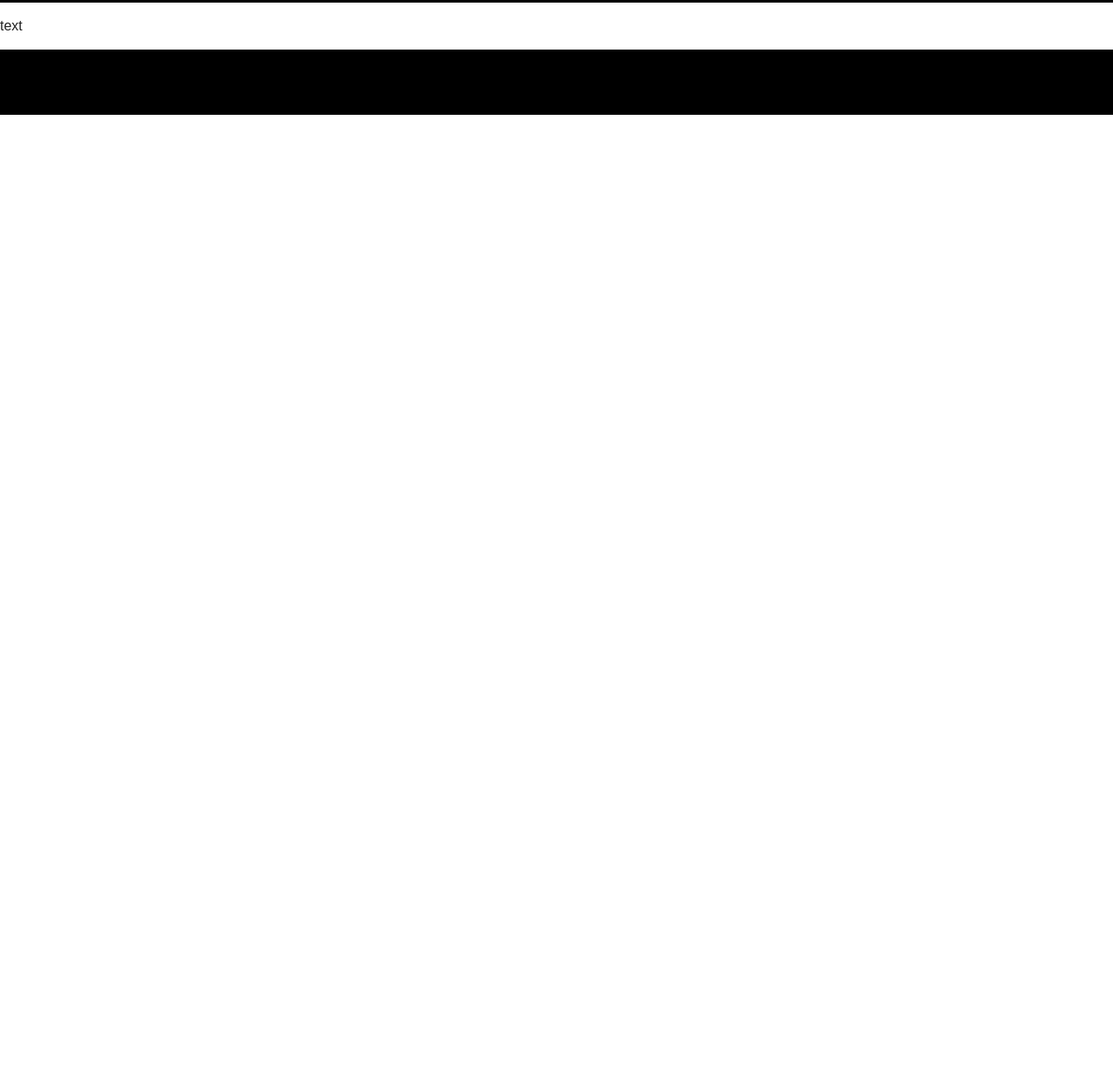
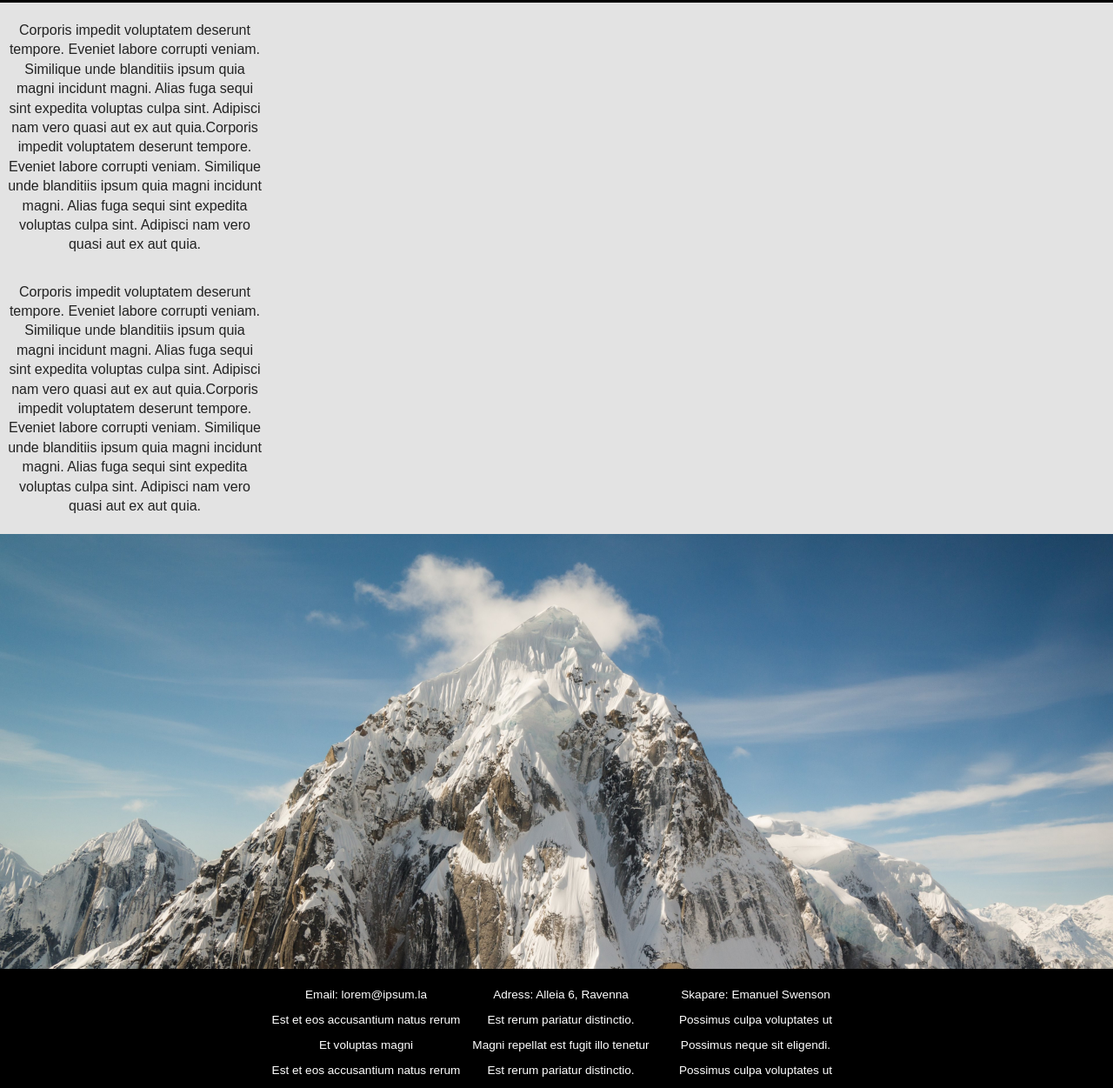
Before and after one commit to swemsen/sajt, a plain HTML site: page index.html in a window 1280 px wide. Shown: the part 72-1323 px from the top of the page at 87% size. Before the commit the page ends 800 px from the top, so only its background shows below. Drawn offline with Linux system fonts and the light colour scheme.

Commit message:
lagt till fin backgrundsbild, och lite css, måste centrer artikel på något sätt

```diff
--- a/css/main.css
+++ b/css/main.css
@@ -283,14 +283,85 @@ textarea {
 
 
 @media only screen and (min-device-width: 700px) {
+
+    .content {
+        width: 700px;
+    }
+    body {
+        font-size: 1em;
+    }
+
+
     #main-container {
         display: flex;
         flex-direction: column;
     }
+    header, main, article, section, p {
+        display: flex;
+        flex-direction: column;
+        justify-content: center;
+        align-content: center;
+    }
+
     header, footer {
         background-color: #000;
         width: 100%;
-        height: 75px;
+        min-height: 75px;
 
     }
+
+    main {
+        min-height: 500px;
+        background-color: rgb(220,220,220, 0.8) ;
+
+        display: flex;
+        flex-direction: column;
+        justify-content: center;
+        align-content: center;
+    }
+    #fucker {
+        display: flex;
+        flex-direction: column;
+        justify-content: center;
+        align-content: center;
+    }
+    article {
+        width: 300px;
+        margin: 5px;
+        text-align: center;
+    }
+
+    .main_pic {
+        height:auto;
+        width: 100%;
+    }
+    footer {
+        color: white;
+        padding: 10px 5px;
+        display: flex;
+        flex-direction: row;
+        justify-content: center;
+        align-content: center;
+
+    }
+    footer ul {
+        padding: 0;
+        margin: 0;
+        width: 700px;
+        display: flex;
+        flex-direction: row;
+        justify-content: center;
+        align-content: center;
+        flex-wrap: wrap;
+    }
+    footer ul li {
+        font-size: 85%;
+        list-style-type: none;
+        width: 220px;
+        text-align: center;
+        margin-top: 10px;
+        margin-left: 2px;
+        margin-right: 2px;
+    }
+
 }
--- a/index.html
+++ b/index.html
@@ -20,9 +20,36 @@
                 <nav></nav>
             </header>
             <main>
-            <p>text</p>
+            <div id="fucker">
+            <article>
+                <p>
+                Corporis impedit voluptatem deserunt tempore. Eveniet labore corrupti veniam. Similique unde blanditiis ipsum quia magni incidunt magni. Alias fuga sequi sint expedita voluptas culpa sint. Adipisci nam vero quasi aut ex aut quia.Corporis impedit voluptatem deserunt tempore. Eveniet labore corrupti veniam. Similique unde blanditiis ipsum quia magni incidunt magni. Alias fuga sequi sint expedita voluptas culpa sint. Adipisci nam vero quasi aut ex aut quia.
+                </p>
+                <p>
+                Corporis impedit voluptatem deserunt tempore. Eveniet labore corrupti veniam. Similique unde blanditiis ipsum quia magni incidunt magni. Alias fuga sequi sint expedita voluptas culpa sint. Adipisci nam vero quasi aut ex aut quia.Corporis impedit voluptatem deserunt tempore. Eveniet labore corrupti veniam. Similique unde blanditiis ipsum quia magni incidunt magni. Alias fuga sequi sint expedita voluptas culpa sint. Adipisci nam vero quasi aut ex aut quia.
+                </p>
+
+            </article>
+            </div>
+            <img class="main_pic"  src="./img/mountain_fix.jpg">
             </main>
             <footer>
+            <div id="foot-cont">
+<ul>
+   <li>Email: lorem@ipsum.la</li>
+   <li>Adress: Alleia 6, Ravenna</li>
+   <li>Skapare: Emanuel Swenson</li>
+   <li>Est et eos accusantium natus rerum</li>
+   <li>Est rerum pariatur distinctio. </li>
+   <li>Possimus culpa voluptates ut</li>
+   <li>Et voluptas magni</li>
+   <li>Magni repellat est fugit illo tenetur</li>
+   <li>Possimus neque sit eligendi.</li>
+   <li>Est et eos accusantium natus rerum</li>
+   <li>Est rerum pariatur distinctio. </li>
+   <li>Possimus culpa voluptates ut</li>
+</ul>
+            </div>
             </footer>
         </div>
     </body>
```
Also changed, not shown: img/mountain_fix.jpg (added), 2 other files.
